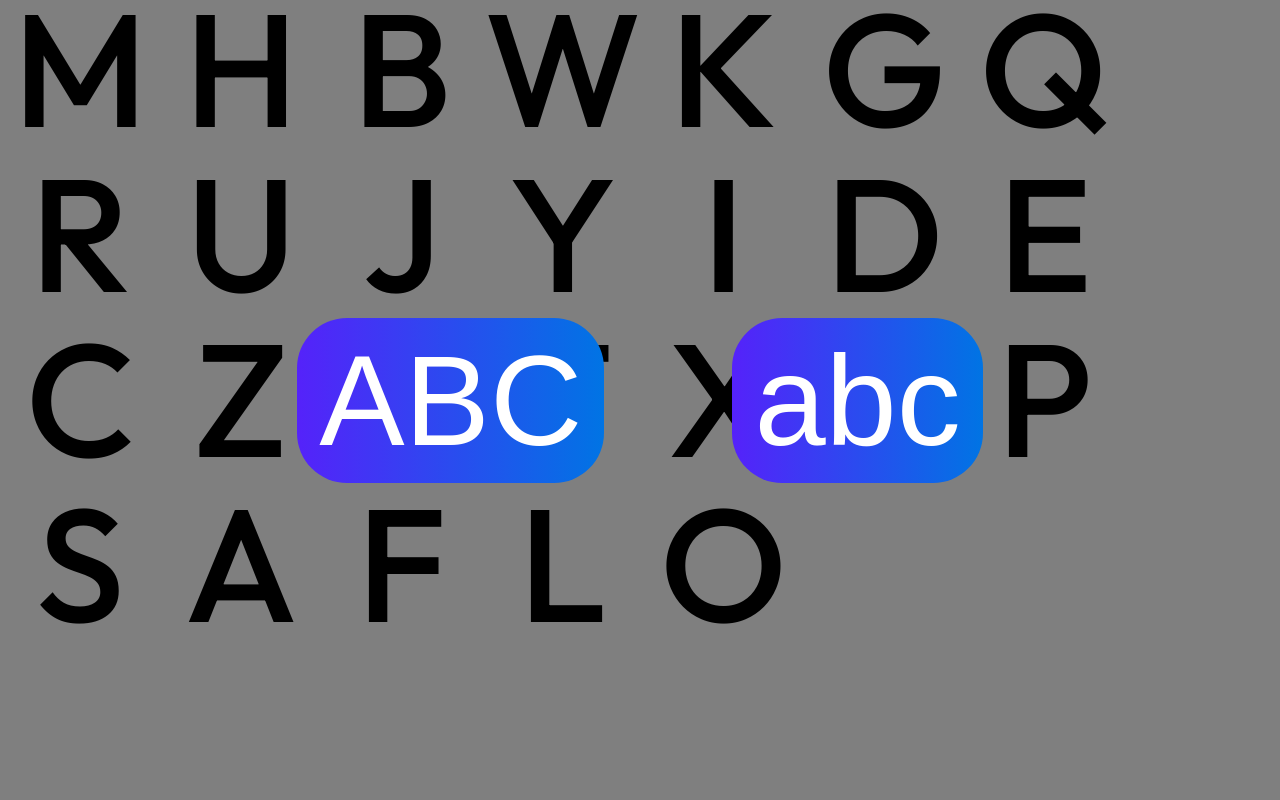
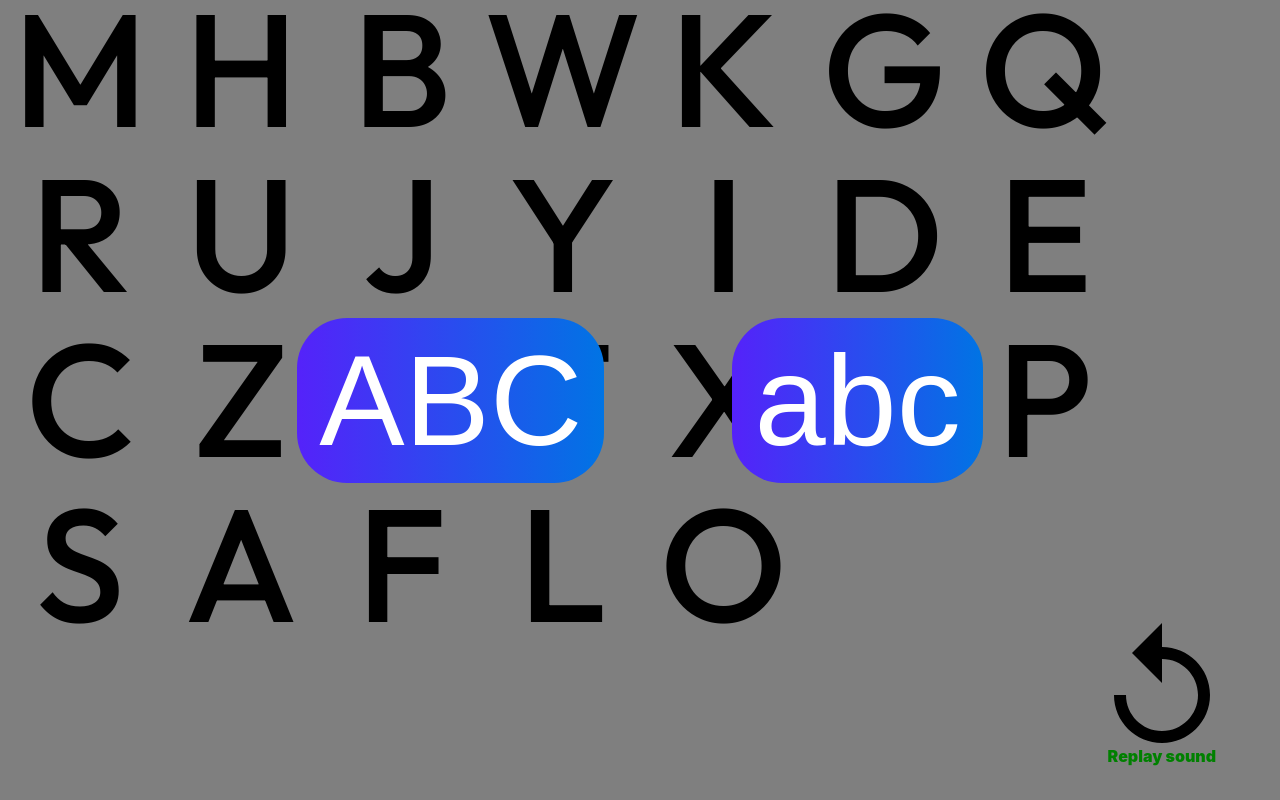
Before and after one commit to grerm1996/alphabet, a React (Create React App) app: page / in a window 1280 px wide. Built offline with nearby package versions, Linux system fonts and the light colour scheme.

Commit message:
add 'replay sound' button

```diff
--- a/src/App.css
+++ b/src/App.css
@@ -1,4 +1,8 @@
 @import url('https://fonts.googleapis.com/css2?family=Open+Sans&family=Outfit:wght@500&display=swap');
+
+body {
+  margin: 0;
+}
 
 #letterContainer {
   display: flex;
@@ -6,6 +10,51 @@
   height: 100%;
   width: 100%;
 
+}
+
+.redo {
+  transform: scale(6);
+  transition: transform ease 0.5s;
+
+}
+
+.redo:active {
+  transform: scale(5.5);
+}
+
+.redo:hover {
+  cursor: pointer;
+}
+
+#redoLabel {
+  color: green;
+  font-weight: 900;
+  margin-top: 45px;
+}
+
+#redoMetaContainer {
+  display: flex;
+  justify-content: right;
+  align-items: center;
+  flex-grow: 1;
+  bottom: 0;
+  position: fixed;
+  width: 95%;
+  height: 11vw
+}
+
+#redoContainer {
+  display: flex;
+  flex-direction: column;
+  align-items: center;
+}
+
+.letterBtn:hover {
+  background-color: whitesmoke
+}
+
+.letterBtn.correct:hover {
+  background-color: green;
 }
 
 .letterBtn {
--- a/src/App.js
+++ b/src/App.js
@@ -1,7 +1,7 @@
 import './App.css';
 import {useState, useEffect, useRef} from 'react';
 import Start from './components/start';
-
+import Replay from '@mui/icons-material/Replay';
 
 function App() {
 
@@ -69,6 +69,11 @@ const clickLetter = (letter, event) => {
   }
 }
 
+const repeat = () => {
+  const audio = new Audio(process.env.PUBLIC_URL + '/sounds/' + currentLetter + ".wav");
+  audio.play();
+}
+
 useEffect(() => {
   if (mode==='startMenu'){
     return
@@ -94,10 +99,8 @@ useEffect(() => {
             {item.letter}
           </div>)
         }
-
-
-
         })}
+        <div id='redoMetaContainer'> <div id='redoContainer'> < Replay onClick={repeat} className='redo'/> <p id='redoLabel'>Replay sound</p> </div> </div>
     </div>
   );
 }
```
Also changed, not shown: package.json (+6 -2 lines), 1 other file (tests, documents, lock files or other folders).
